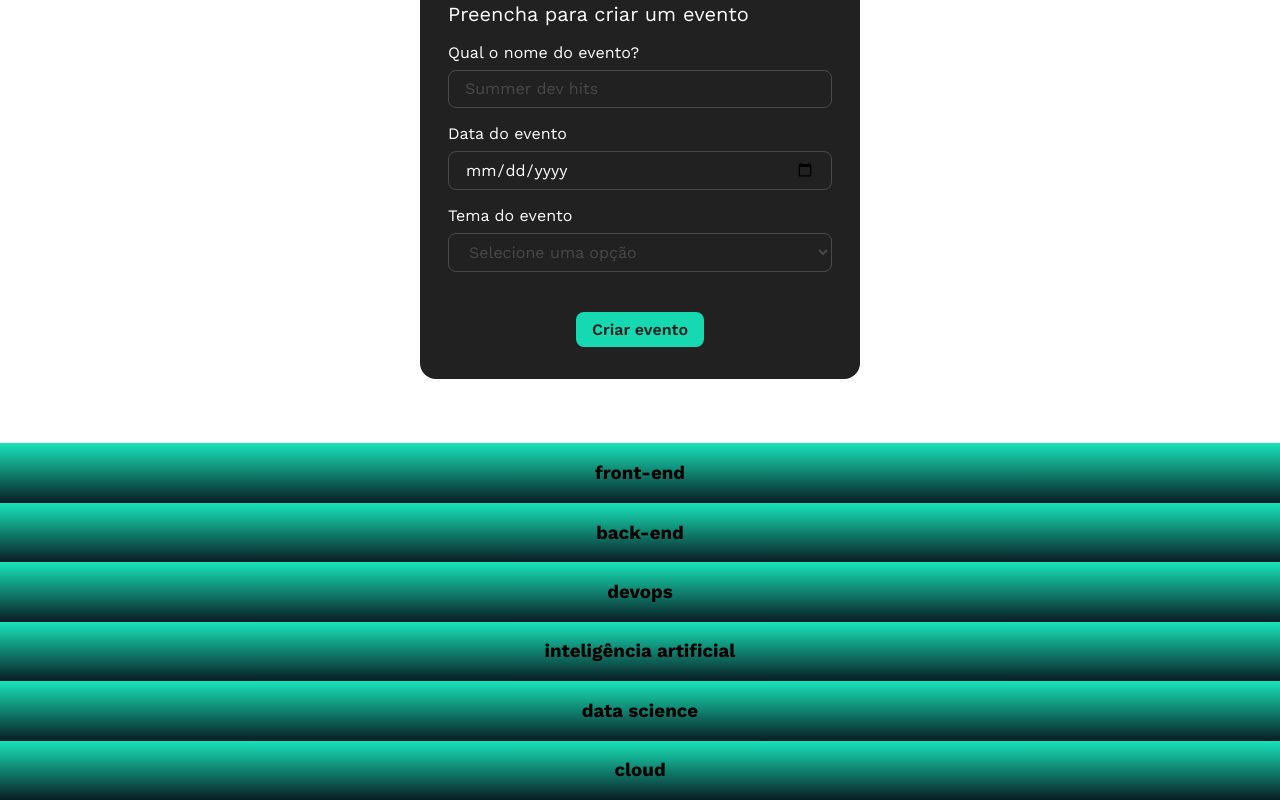
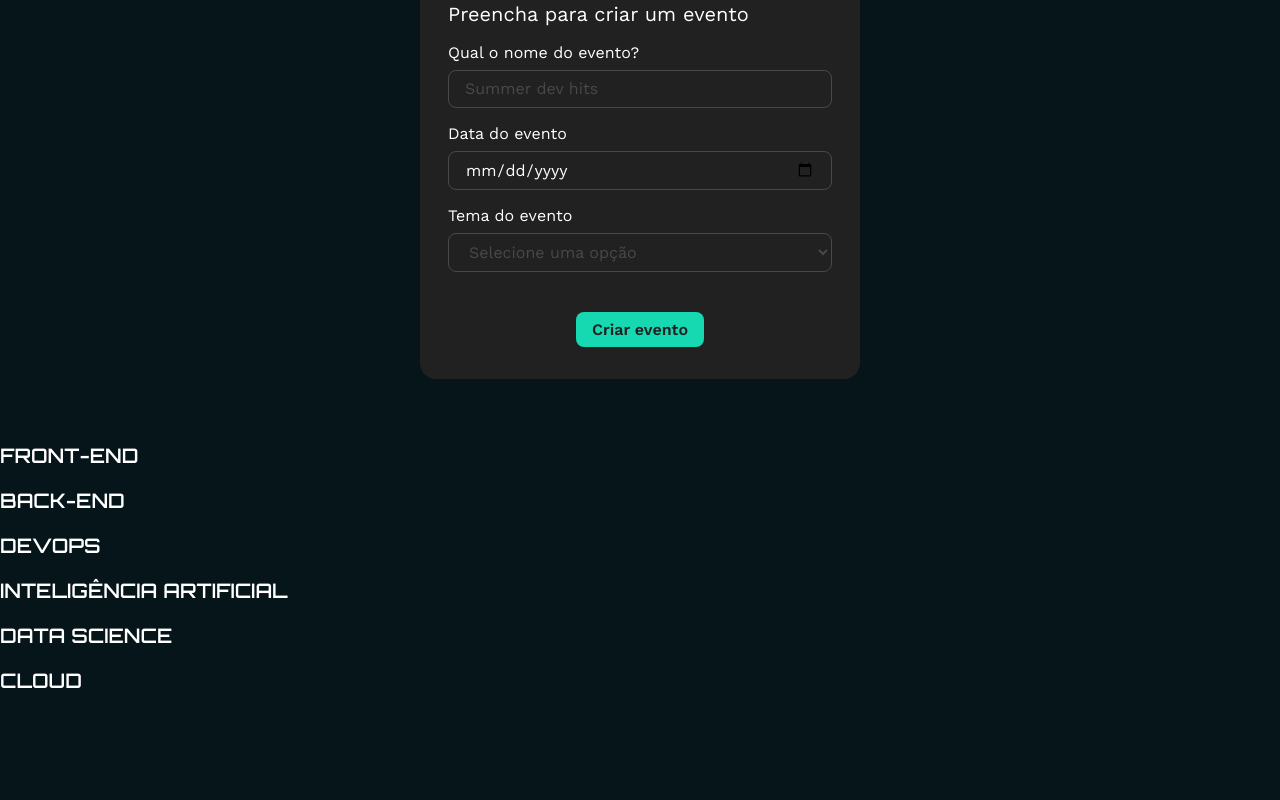
Before and after one commit to dougfani/tecboard-react, a React (Vite) app: page / in a window 1280 px wide. Shown: the part 794-1594 px from the top of the page. After the commit the page ends 1507 px from the top, so only its background shows below. Built offline with nearby package versions, Linux system fonts and the light colour scheme.

Commit message:
adiciona componente Banner e estiliza Tema

```diff
--- a/index.html
+++ b/index.html
@@ -8,7 +8,7 @@
         <link rel="preconnect" href="https://fonts.googleapis.com" />
         <link rel="preconnect" href="https://fonts.gstatic.com" crossorigin />
         <link
-            href="https://fonts.googleapis.com/css2?family=Work+Sans:ital,wght@0,100..900;1,100..900&display=swap"
+            href="https://fonts.googleapis.com/css2?family=Orbitron:wght@400..900&family=Work+Sans:ital,wght@0,100..900;1,100..900&display=swap"
             rel="stylesheet"
         />
     </head>
--- a/src/App.css
+++ b/src/App.css
@@ -8,13 +8,3 @@
     display: flex;
     justify-content: center;
 }
-
-section {
-    background: linear-gradient(180deg, #17e4b9 0%, #091d24 100%);
-    display: flex;
-    justify-content: center;
-}
-
-section img {
-    max-width: 90%;
-}
--- a/src/App.jsx
+++ b/src/App.jsx
@@ -1,4 +1,5 @@
 import './App.css';
+import { Banner } from './components/Banner';
 import { FormularioDeEvento } from './components/FormularioDeEvento';
 import { Tema } from './components/Tema';
 // no react, componentes são FUNÇÕES
@@ -36,9 +37,7 @@
             <header>
                 <img src="/logo.png" alt="" />
             </header>
-            <section>
-                <img src="/banner.png" alt="" />
-            </section>
+            <Banner></Banner>
             <FormularioDeEvento />
             <section>
                 <Tema tema={temas[0]} />
--- /dev/null
+++ b/src/components/Banner/banner.estilos.css
@@ -0,0 +1,9 @@
+.banner {
+    background: linear-gradient(180deg, #17e4b9 0%, #091d24 100%);
+    display: flex;
+    justify-content: center;
+}
+
+.banner img {
+    max-width: 90%;
+}
--- /dev/null
+++ b/src/components/Banner/index.jsx
@@ -0,0 +1,9 @@
+import './banner.estilos.css';
+
+export function Banner() {
+    return (
+        <section className="banner">
+            <img src="/banner.png" alt="" />
+        </section>
+    );
+}
--- a/src/components/Tema/index.jsx
+++ b/src/components/Tema/index.jsx
@@ -1,3 +1,5 @@
+import './tema.estilos.css';
+
 export function Tema({ tema }) {
-    return <h3>{tema.nome}</h3>;
+    return <h3 className="titulo-tema">{tema.nome}</h3>;
 }
--- /dev/null
+++ b/src/components/Tema/tema.estilos.css
@@ -0,0 +1,9 @@
+.titulo-tema {
+    color: #ffffff;
+    font-family: 'Orbitron', sans-serif;
+    font-weight: 600;
+    font-size: 20px;
+    line-height: 125%;
+    letter-spacing: 10%;
+    text-transform: uppercase;
+}
--- a/src/index.css
+++ b/src/index.css
@@ -1,3 +1,7 @@
 * {
     font-family: 'Work Sans', sans-serif;
 }
+
+body {
+    background-color: #06151a;
+}
```
